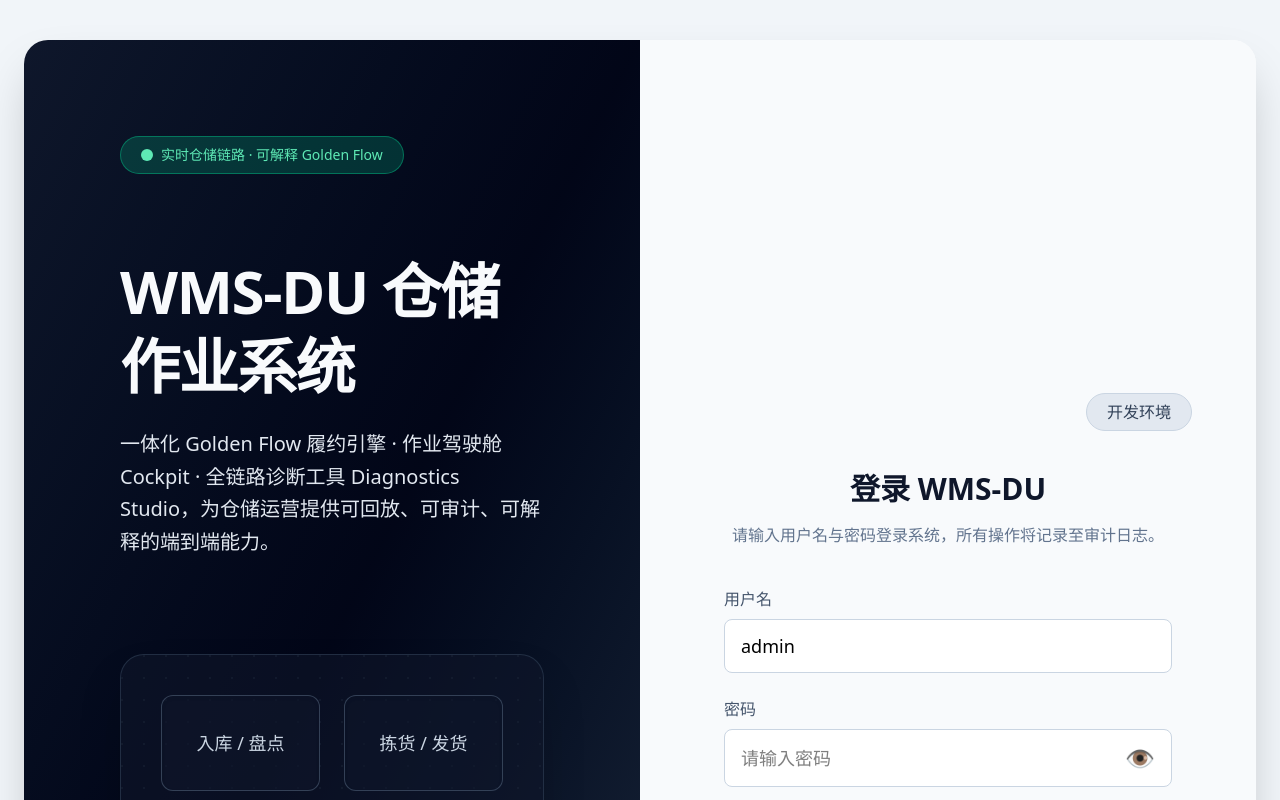
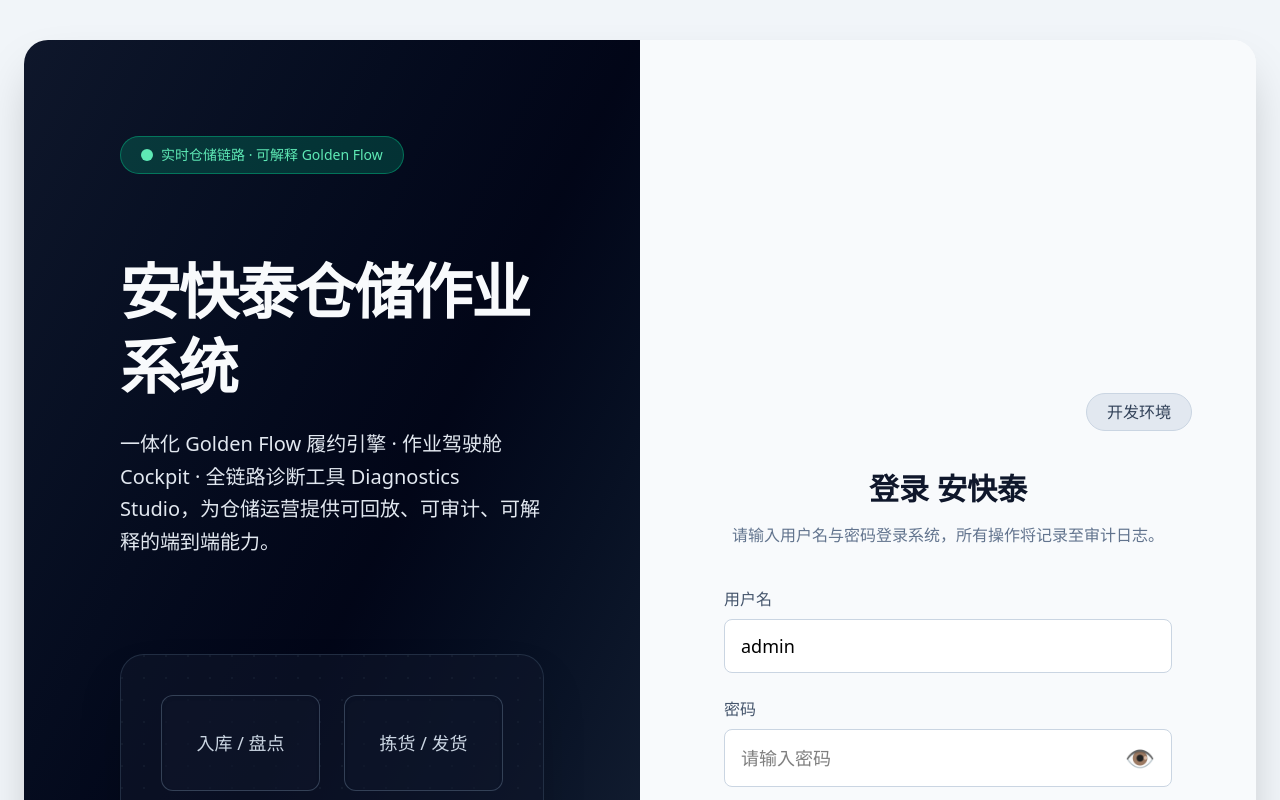
Before and after one commit to duandy18/wms-fe, a React (Vite) app: page /login in a window 1280 px wide. Shown: the top 800 px of the page. Built offline with nearby package versions, Linux system fonts and the light colour scheme.

Commit message:
chore: rename login branding to 安快泰

```diff
--- a/src/features/auth/LoginPage.tsx
+++ b/src/features/auth/LoginPage.tsx
@@ -91,10 +91,10 @@ const LoginPage: React.FC = () => {
             </span>
           </div>
 
-          {/* 系统标题 */}
+          {/* 系统标题（已改名为：安快泰仓储作业系统） */}
           <div className="space-y-6">
             <h1 className="text-5xl md:text-6xl font-bold tracking-tight leading-tight">
-              WMS-DU 仓储作业系统
+              安快泰仓储作业系统
             </h1>
 
             <p className="text-xl text-slate-200 max-w-2xl leading-relaxed">
@@ -135,41 +135,37 @@ const LoginPage: React.FC = () => {
 
                   <div className="grid grid-cols-3 gap-6">
                     <div className="h-28 rounded-xl border border-slate-600/70 bg-slate-900/70 flex flex-col justify-center px-4">
-                      <span className="text-sm text-slate-400">
-                        Stocks
-                      </span>
+                      <span className="text-sm text-slate-400">Stocks</span>
                       <span className="text-lg text-slate-100 font-semibold">
                         实时库存
                       </span>
                     </div>
 
                     <div className="h-28 rounded-xl border border-slate-600/70 bg-slate-900/70 flex flex-col justify-center px-4">
-                      <span className="text-sm text-slate-400">
-                        Batches
-                      </span>
+                      <span className="text-sm text-slate-400">Batches</span>
                       <span className="text-lg text-slate-100 font-semibold">
                         FEFO 批次
                       </span>
                     </div>
 
                     <div className="h-28 rounded-xl border border-slate-600/70 bg-slate-900/70 flex flex-col justify-center px-4">
-                      <span className="text-sm text-slate-400">
-                        Ledger
-                      </span>
+                      <span className="text-sm text-slate-400">Ledger</span>
                       <span className="text-lg text-slate-100 font-semibold">
                         台账事件
                       </span>
                     </div>
                   </div>
+
                 </div>
               </div>
             </div>
           </div>
 
-          {/* 版权 */}
+          {/* 版权（已改为安快泰） */}
           <div className="pt-8 text-base text-slate-300 border-t border-slate-800/70 mt-12">
             本系统版权归北京安快泰科技有限公司所有
           </div>
+
         </div>
 
         {/* =========== 右侧登录卡片 · 大号版 =========== */}
@@ -187,9 +183,11 @@ const LoginPage: React.FC = () => {
           </div>
 
           <div className="max-w-md mx-auto w-full space-y-10">
+
+            {/* 登录标题（已改为“登录 安快泰”） */}
             <div className="space-y-4 text-center">
               <h2 className="text-3xl font-semibold text-slate-900">
-                登录 WMS-DU
+                登录 安快泰
               </h2>
               <p className="text-base text-slate-500">
                 请输入用户名与密码登录系统，所有操作将记录至审计日志。
@@ -248,10 +246,12 @@ const LoginPage: React.FC = () => {
               >
                 {submitting ? "登录中…" : "登录"}
               </button>
+
             </form>
+          </div>
 
-          </div>
         </div>
+
       </div>
     </div>
   );
```
